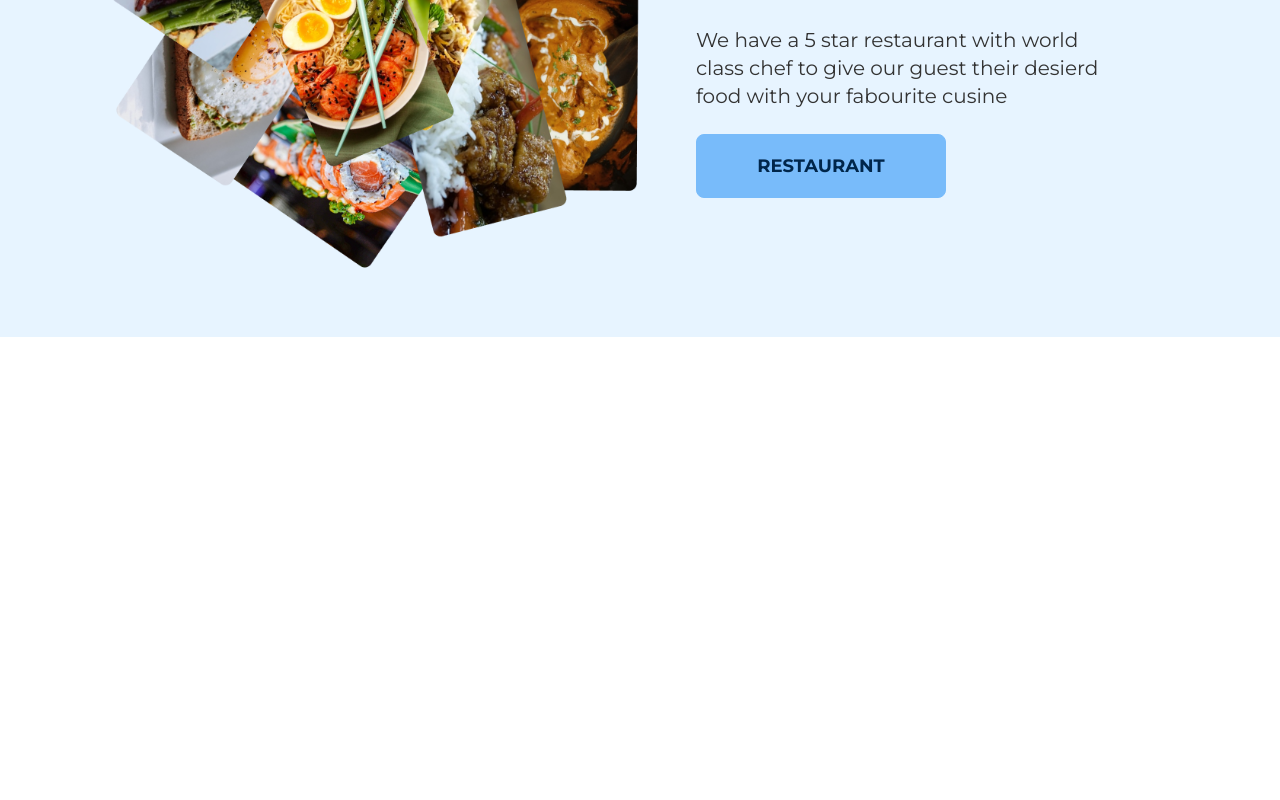
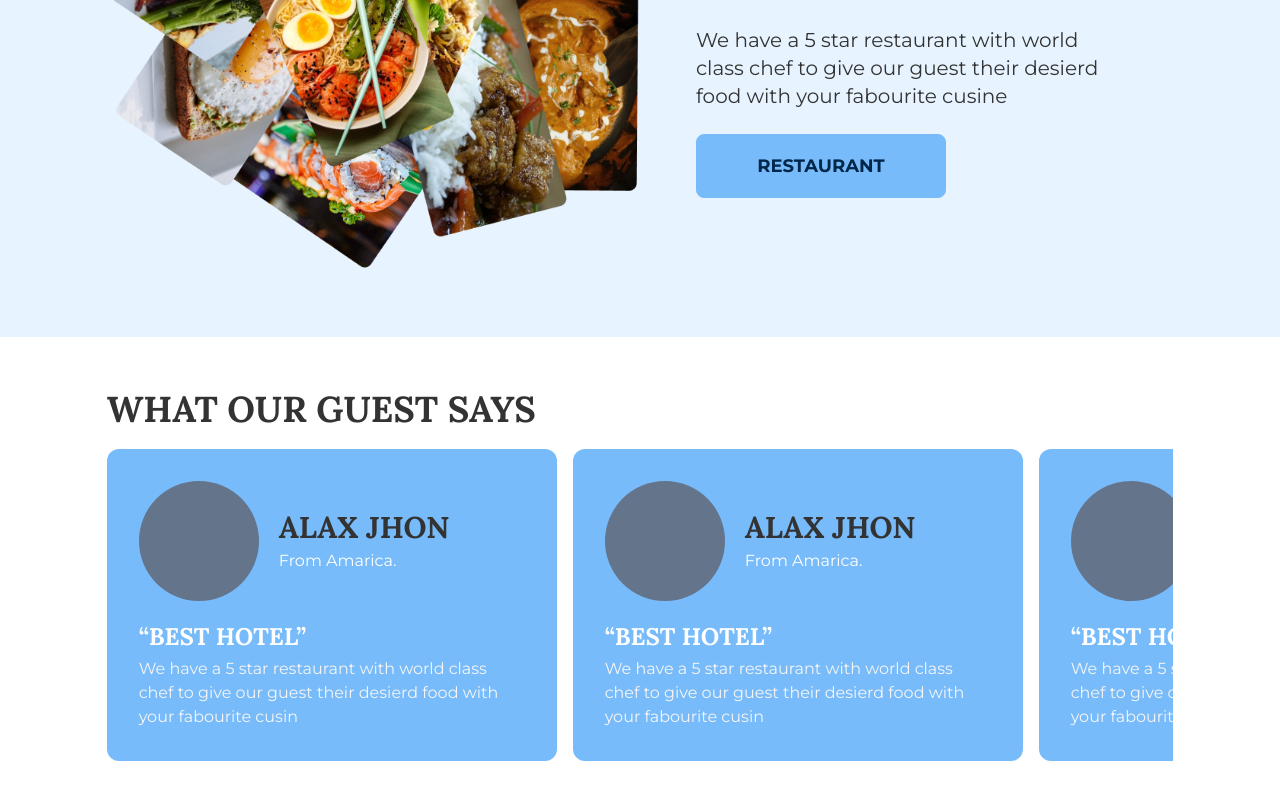
Before and after one commit to SDKishor/luxinn_hotel, a React (Create React App) app: page / in a window 1280 px wide. Shown: the part 4074-4874 px from the top of the page. Built offline with nearby package versions, Linux system fonts and the light colour scheme.

Commit message:
homepage done

```diff
--- /dev/null
+++ b/src/components/ReviewCard.jsx
@@ -0,0 +1,28 @@
+import React from "react";
+
+export const ReviewCard = () => {
+  return (
+    <div className="w-[450px] bg-primary p-8 rounded-xl max-md:w-[350px]">
+      <div className="flex items-center pb-5 ">
+        <div className="w-[120px] h-[120px]  rounded-full bg-slate-500 max-md:h-[80px] max-md:w-[80px] "></div>
+        <div className="px-5">
+          <h3 className="font-[lora] font-bold text-3xl uppercase pb-1 max-md:text-2xl">
+            Alax Jhon
+          </h3>
+          <p className="text-base-100 capitalize  max-md:text-sm">
+            From Amarica.
+          </p>
+        </div>
+      </div>
+      <div className="">
+        <h2 className="font-[lora] font-bold text-2xl uppercase pb-1 text-base-100 max-md:text-xl">
+          “Best hotel”
+        </h2>
+        <p className="text-success max-md:text-sm">
+          We have a 5 star restaurant with world class chef to give our guest
+          their desierd food with your fabourite cusin
+        </p>
+      </div>
+    </div>
+  );
+};
--- a/src/pages/Home.jsx
+++ b/src/pages/Home.jsx
@@ -3,6 +3,8 @@ import { RoomCard } from "../components/RoomCard";
 import { ShowCaseCard } from "../components/ShowCaseCard";
 
 import foodGroupImage from "../assets/Group 33.png";
+import { Link } from "react-router-dom";
+import { ReviewCard } from "../components/ReviewCard";
 
 export const Home = () => {
   const [windowSize, setWindowSize] = useState(getWindowSize());
@@ -123,9 +125,41 @@ export const Home = () => {
               We have a 5 star restaurant with world class chef to give our
               guest their desierd food with your fabourite cusine
             </p>
-            <button className="btn btn-primary btn-lg mx-14 w-[250px] max-md:mx-auto">
+            <Link
+              to={"/restaurant"}
+              className="btn btn-primary btn-lg mx-14 w-[250px] max-md:mx-auto"
+            >
               Restaurant
-            </button>
+            </Link>
+          </div>
+        </div>
+      </section>
+
+      <section className="pb-6 w-10/12 max-md:w-full flex flex-col items-center justify-center">
+        <div className="w-full max-md:flex flex-col items-center justify-center">
+          <h2 className="uppercase  font-[lora] my-3 mb-5  max-md:text-center max-md:font-bold max-md:text-xl text-4xl font-bold  max-md:mb-10">
+            WHat Our Guest says
+          </h2>
+
+          <div className="carousel carousel-center  space-x-4 max-md:w-[350px] ">
+            <div id="slide1" className="carousel-item ">
+              <ReviewCard />
+            </div>
+            <div id="slide1" className="carousel-item ">
+              <ReviewCard />
+            </div>
+
+            <div id="slide1" className="carousel-item ">
+              <ReviewCard />
+            </div>
+
+            <div id="slide1" className="carousel-item ">
+              <ReviewCard />
+            </div>
+
+            <div id="slide1" className="carousel-item ">
+              <ReviewCard />
+            </div>
           </div>
         </div>
       </section>
```
